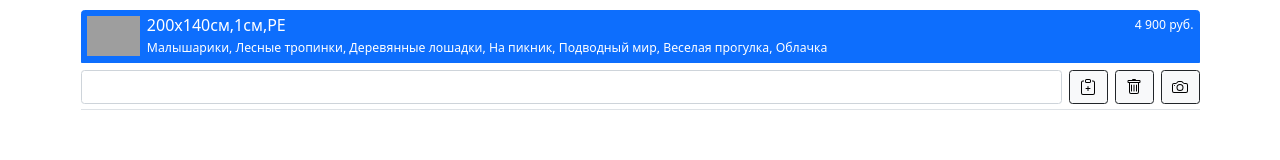
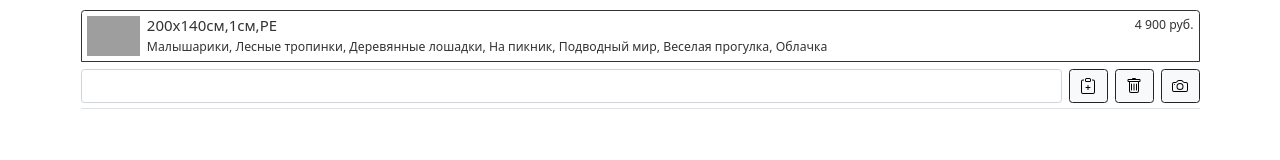
Before and after one commit to vitalio/parklon, a website with bundled scripts: page delivery.html in a window 1280 px wide. Built offline with nearby package versions, Linux system fonts and the light colour scheme; grey boxes are pictures that could not be loaded.

Commit message:
updated styles

```diff
--- a/css/delivery.css
+++ b/css/delivery.css
@@ -4,8 +4,13 @@ main { display: none; }
 .result .nav { margin-top: 5px; }
 #result { margin-top: 5px; }
 #catalog .list-group-item { padding: 5px; }
+#catalog .list-group-item.active {
+    background: none;
+    color: #333;
+    border-color: #333;
+}
 #catalog .list-group-item .title {
-    font-size: 16px;
+    font-size: 15px;
     white-space: nowrap;
 }
 #catalog .list-group-item .price { white-space: nowrap; }
```
